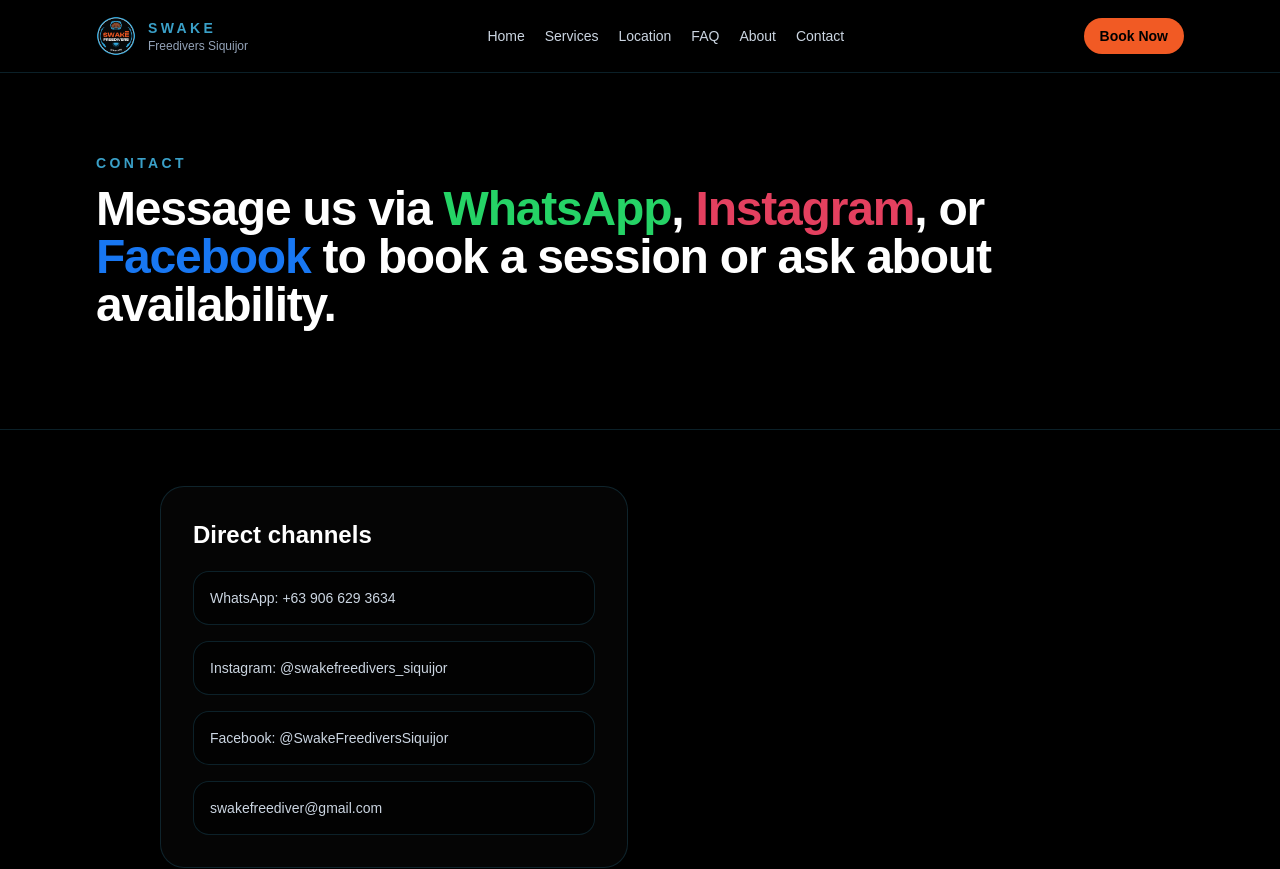
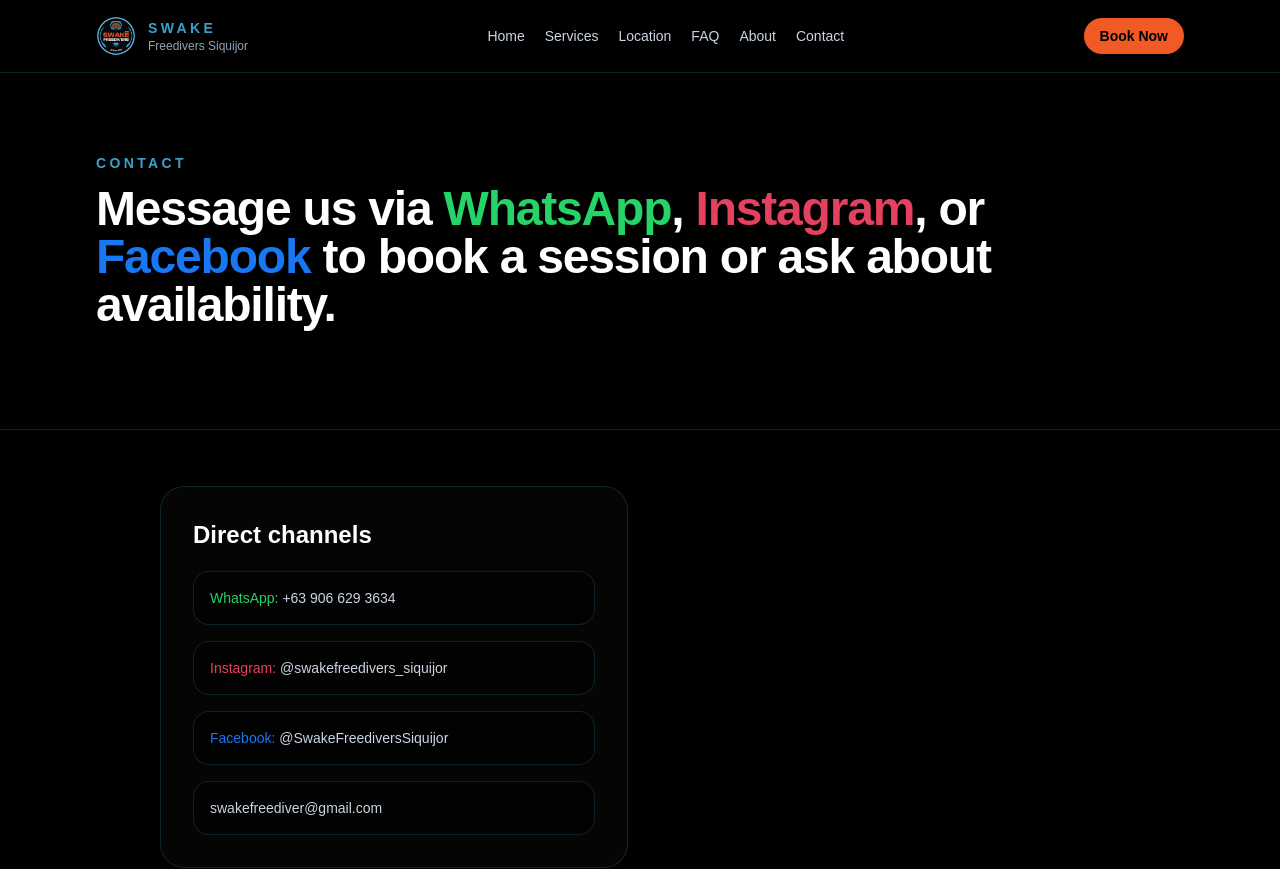
Before and after one commit to cbmserino-cyber/swake-diving-center, a Next.js app: page /contact in a window 1280 px wide. Shown: the top 869 px of the page. Built offline with nearby package versions, Linux system fonts and the light colour scheme.

Commit message:
Update page.tsx

```diff
--- a/app/contact/page.tsx
+++ b/app/contact/page.tsx
@@ -36,7 +36,7 @@ export default function ContactPage() {
                 rel="noopener noreferrer"
                 className="rounded-2xl border border-[#3AA0C8]/20 bg-black/60 p-4 transition hover:border-[#3AA0C8] hover:bg-black"
               >
-                WhatsApp: {site.contact.phone}
+                <span className="text-[#25D366]">WhatsApp:</span> {site.contact.phone}
               </a>
 
               <a
@@ -45,7 +45,7 @@ export default function ContactPage() {
                 rel="noopener noreferrer"
                 className="rounded-2xl border border-[#3AA0C8]/20 bg-black/60 p-4 transition hover:border-[#3AA0C8] hover:bg-black"
               >
-                Instagram: @swakefreedivers_siquijor
+                <span className="text-[#E4405F]">Instagram:</span> @swakefreedivers_siquijor
               </a>
 
               <a
@@ -54,7 +54,7 @@ export default function ContactPage() {
                 rel="noopener noreferrer"
                 className="rounded-2xl border border-[#3AA0C8]/20 bg-black/60 p-4 transition hover:border-[#3AA0C8] hover:bg-black"
               >
-                Facebook: @SwakeFreediversSiquijor
+                <span className="text-[#1877F2]">Facebook:</span> @SwakeFreediversSiquijor
               </a>
 
               <a
```
